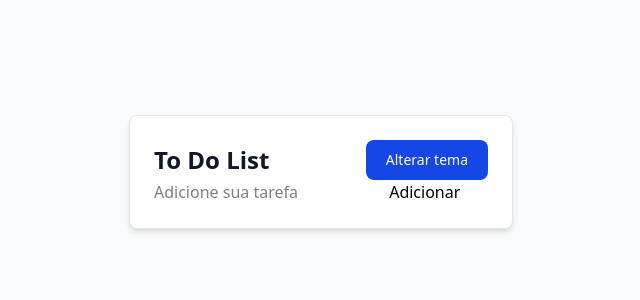
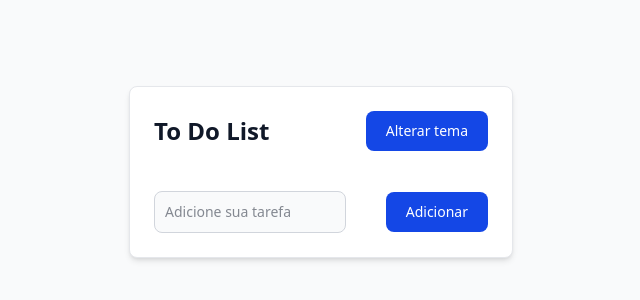
Before and after one commit to vinipadilha/ToDo-List-app, a website: page index.html in a window 1280 px wide. Shown: the part 228-528 px from the top of the page, without its empty margins (319-959 px from the left). Drawn offline with Linux system fonts and the light colour scheme.

Commit message:
Adiicona input e botão de adicionar tarefa

```diff
--- a/index.html
+++ b/index.html
@@ -14,16 +14,18 @@
 
             <div class="w-full max-w-sm p-6 bg-white border border-gray-200 rounded-lg shadow-md dark:bg-gray-800 dark:border-gray-700">
 
-                <div class="flex justify-between items-center">
+                <div class="flex justify-between items-center mb-10">
                     <h1 class="text-2xl font-semibold text-gray-900 dark:text-white">To Do List</h1>
                     <button type="button" id="theme-toggle" class="cursor-pointer text-white bg-blue-700 hover:bg-blue-800 focus:ring-4 focus:ring-blue-300 font-medium rounded-lg text-sm px-5 py-2.5 dark:bg-blue-600 dark:hover:bg-blue-700 focus:outline-none dark:focus:ring-blue-800">
                         Alterar tema
                     </button>
                 </div>
 
-                <div>
-                    <input type=" text" id="input-box " placeholder="Adicione sua tarefa">
-                    <button>Adicionar</button>
+                <div class="flex items-center justify-between ">
+                    <input type="text" id="input-box" class="bg-gray-50 border border-gray-300 text-gray-900 text-sm rounded-lg focus:ring-blue-500 focus:border-blue-500 block w-full p-2.5 dark:bg-gray-700 dark:border-gray-600 dark:placeholder-gray-400 dark:text-white dark:focus:ring-blue-500 dark:focus:border-blue-500 mr-10 focus:outline-none focus:ring-2" placeholder="Adicione sua tarefa">
+                    <button type="button" id="theme-toggle" class="cursor-pointer text-white bg-blue-700 hover:bg-blue-800 focus:ring-4 focus:ring-blue-300 font-medium rounded-lg text-sm px-5 py-2.5 dark:bg-blue-600 dark:hover:bg-blue-700 focus:outline-none dark:focus:ring-blue-800">
+                        Adicionar
+                    </button>
                 </div>
 
             </div>
```
Also changed, not shown: src/output.css.
